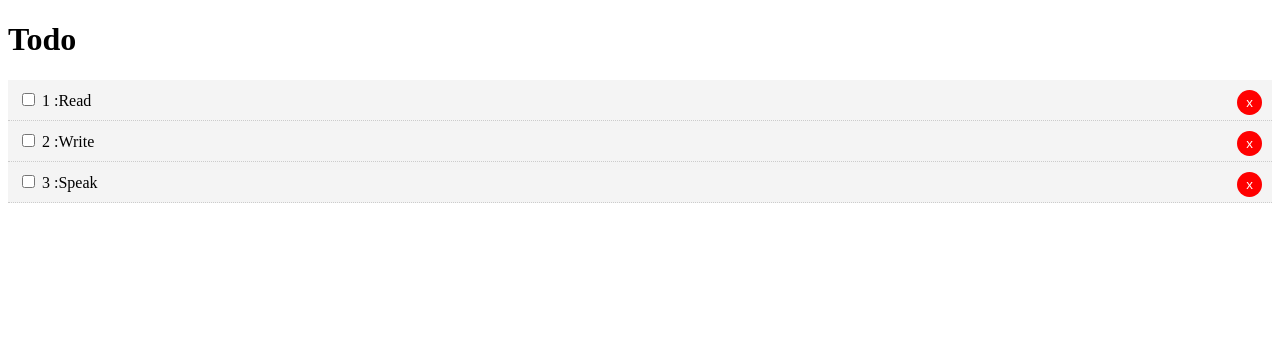
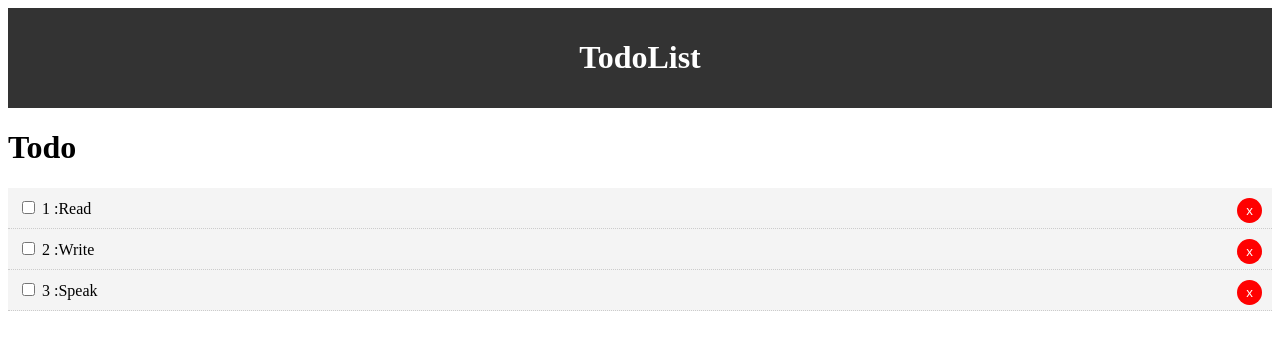
Before and after one commit to UmerSharif/vuejs-axios, a Vue app: page / in a window 1280 px wide. Shown: the top 350 px of the page. Built offline with nearby package versions, Linux system fonts and the light colour scheme.

Commit message:
header imported and set

```diff
--- a/src/App.vue
+++ b/src/App.vue
@@ -1,17 +1,19 @@
 <template>
   <div id="app">
+    <Header />
     <Todos v-bind:todos="todos" v-on:del-node="DeleteNode"/>
   </div>
 </template>
 
 <script>
-//import HelloWorld from "./components/HelloWorld";
+import Header from "./components/layout/Header";
 import Todos from "./components/Todos";
 
 export default {
   name: "App",
   components: {
-    Todos
+    Todos,
+    Header
   },
   data() {
     return {
```
